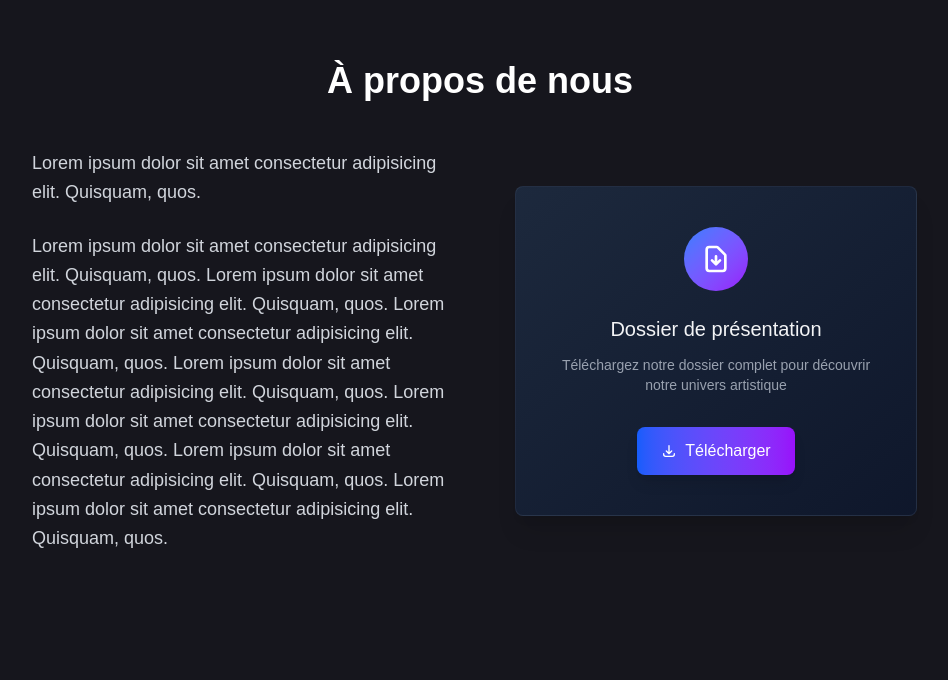
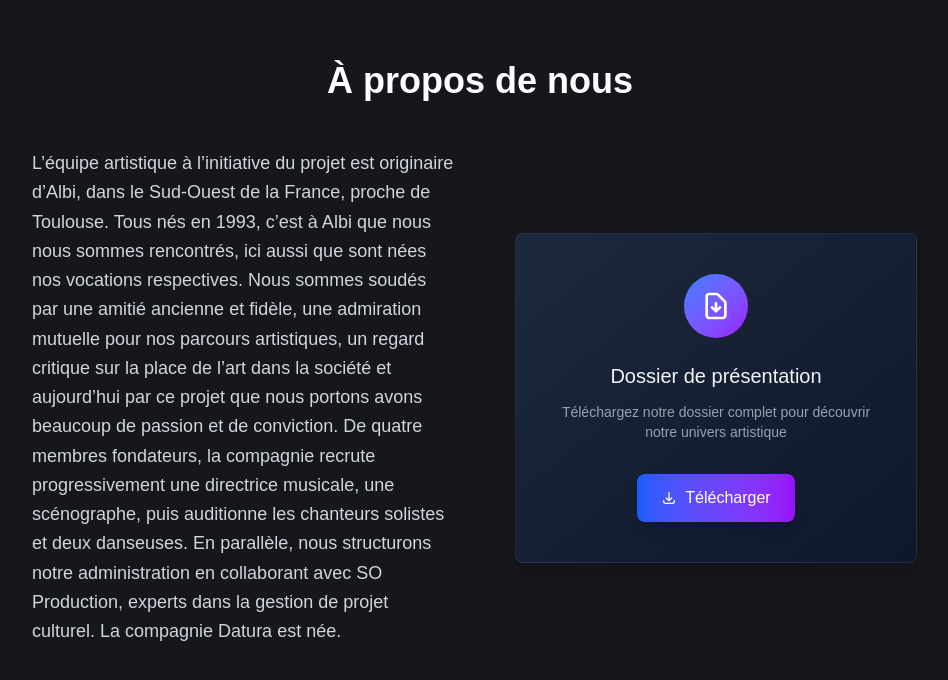
Before and after one commit to cie-datura/cie-datura-web, a Next.js app: page / in a window 1280 px wide. Shown: the part 819-1499 px from the top of the page, without its empty margins (160-1108 px from the left). Before the commit the page ends 1452 px from the top, so only its background shows below. Built offline with nearby package versions, Linux system fonts and the light colour scheme.

Commit message:
added some presentation text

```diff
--- a/app/page.tsx
+++ b/app/page.tsx
@@ -54,19 +54,20 @@ export default function Home() {
             {/* Texte de présentation */}
             <div className="space-y-6">
               <p className="text-lg text-gray-300 leading-relaxed">
-                Lorem ipsum dolor sit amet consectetur adipisicing elit.
-                Quisquam, quos.
-              </p>
-              <p className="text-lg text-gray-300 leading-relaxed">
-                Lorem ipsum dolor sit amet consectetur adipisicing elit.
-                Quisquam, quos. Lorem ipsum dolor sit amet consectetur
-                adipisicing elit. Quisquam, quos. Lorem ipsum dolor sit amet
-                consectetur adipisicing elit. Quisquam, quos. Lorem ipsum dolor
-                sit amet consectetur adipisicing elit. Quisquam, quos. Lorem
-                ipsum dolor sit amet consectetur adipisicing elit. Quisquam,
-                quos. Lorem ipsum dolor sit amet consectetur adipisicing elit.
-                Quisquam, quos. Lorem ipsum dolor sit amet consectetur
-                adipisicing elit. Quisquam, quos.
+                L’équipe artistique à l’initiative du projet est originaire
+                d’Albi, dans le Sud-Ouest de la France, proche de Toulouse. Tous
+                nés en 1993, c’est à Albi que nous nous sommes rencontrés, ici
+                aussi que sont nées nos vocations respectives. Nous sommes
+                soudés par une amitié ancienne et fidèle, une admiration
+                mutuelle pour nos parcours artistiques, un regard critique sur
+                la place de l’art dans la société et aujourd’hui par ce projet
+                que nous portons avons beaucoup de passion et de conviction. De
+                quatre membres fondateurs, la compagnie recrute progressivement
+                une directrice musicale, une scénographe, puis auditionne les
+                chanteurs solistes et deux danseuses. En parallèle, nous
+                structurons notre administration en collaborant avec SO
+                Production, experts dans la gestion de projet culturel. La
+                compagnie Datura est née.
               </p>
             </div>
 
```
Also changed, not shown: package.json (+6 -6 lines), 1 other file (tests, documents, lock files or other folders).
